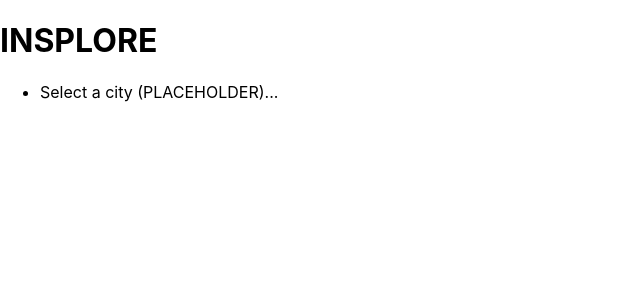
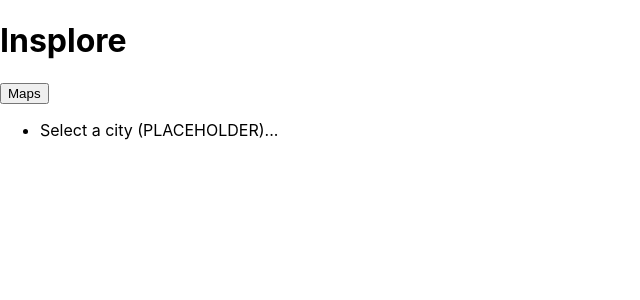
Before and after one commit to lreillywillhight/ga-hackathon-insplore, a Next.js app: page / in a window 1280 px wide. Shown: the top 300 px of the page, without its empty margins (0-640 px from the left). Built offline with nearby package versions, Linux system fonts and the light colour scheme.

Commit message:
added title that reirects to homepage

```diff
--- /dev/null
+++ b/components/globe.js
@@ -0,0 +1 @@
+import React from 'react'
--- /dev/null
+++ b/components/title.js
@@ -0,0 +1,19 @@
+import Head from 'next/head'
+import Link from 'next/link'
+
+export default function Title() {
+    return (
+        <div>
+            <Head>
+                <title>Insplore</title>
+            </Head>
+            <navbar>
+                <Link href="/">
+                    <a id='index'>
+                        <h1>Insplore</h1>
+                    </a>
+                </Link>
+            </navbar>
+        </div>
+    )
+}
--- a/pages/index.js
+++ b/pages/index.js
@@ -1,16 +1,18 @@
 import Head from 'next/head'
 import styles from '../styles/Home.module.css'
 import Link from 'next/link'
+import Title from '../components/title'
 
 export default function Home() {
 
 
   return(
     <div>
+      <Title />
       <div>
-        <h1>INSPLORE </h1>
-      </div>
-      <div>
+        <button >
+          Maps
+        </button>
         <footer>
           <ul>
             <li>
```
Also changed, not shown: pages/maps/mapboxViewWorld.js (+7 -4 lines), 1 other file (tests, documents, lock files or other folders).
